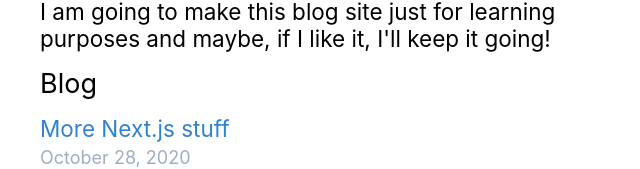
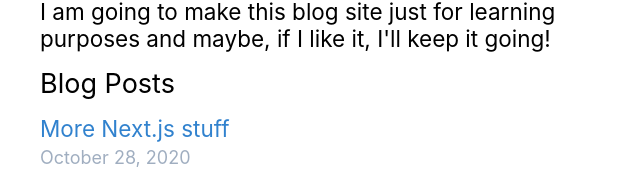
Before and after one commit to joegallegos/NextBlog, a Next.js app: page / in a window 1280 px wide. Shown: the part 484-653 px from the top of the page, without its empty margins (294-934 px from the left). Built offline with nearby package versions, Linux system fonts and the light colour scheme.

Commit message:
fix some grammer

```diff
--- a/pages/index.js
+++ b/pages/index.js
@@ -22,7 +22,7 @@ export default function Home({ allPostsData }) {
         </p>
       </section>
       <section className="text-xl leading-6">
-        <h2 className="text-2xl leading-6 my-4">Blog</h2>
+        <h2 className="text-2xl leading-6 my-4">Blog Posts</h2>
         <ul className="list-none p-0 m-0">
           {allPostsData.map(({ id, date, title }) => (
             <li className="mb-5 text-blue-600" key={id}>
```
